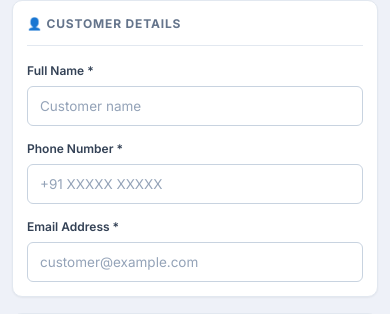
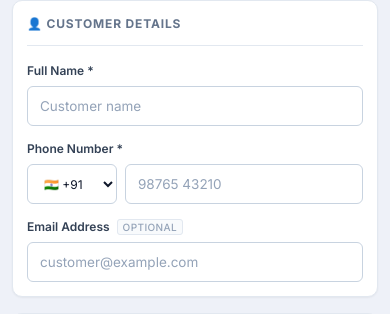
Before and after one commit to shubhamgoyal-oss/ecom-upload, a Flask app: page /erp in a window 390 px wide. Shown: the part 356-670 px from the top of the page. Run offline with Flask 3, Linux system fonts and the light colour scheme; data that the repository does not hold is empty.

Commit message:
Fix 6 ERP issues: country code, email optional, description, redirect, analytics refresh
- Phone field now has country code selector (default +91), numbers combined before save
- Email made optional in both forms and server validation
- Payment link description now uses actual puja/item name instead of generic text
- PAYMENT_SUCCESS_URL env var controls post-payment redirect destination
- Analytics tab fetches live data from API on every open (fixes stale paid/unpaid counts)
- xpay email fallback removed (no longer sends customer@example.com)

Co-Authored-By: Claude Sonnet 4.6 <noreply@anthropic.com>

```diff
--- a/app.py
+++ b/app.py
@@ -94,6 +94,7 @@ RAZORPAY_KEY_ID = os.environ.get("RAZORPAY_KEY_ID", "").strip()
 RAZORPAY_KEY_SECRET = os.environ.get("RAZORPAY_KEY_SECRET", "").strip()
 RAZORPAY_WEBHOOK_SECRET = os.environ.get("RAZORPAY_WEBHOOK_SECRET", "").strip()
 RAZORPAY_CALLBACK_URL = os.environ.get("RAZORPAY_CALLBACK_URL", "").strip()
+PAYMENT_SUCCESS_URL = os.environ.get("PAYMENT_SUCCESS_URL", "").strip()
 RAZORPAY_LINK_EXPIRY_HOURS = int(os.environ.get("RAZORPAY_LINK_EXPIRY_HOURS", "24"))
 RAZORPAY_NOTIFY_SMS = env_flag("RAZORPAY_NOTIFY_SMS", "true")
 RAZORPAY_NOTIFY_EMAIL = env_flag("RAZORPAY_NOTIFY_EMAIL", "true")
@@ -438,7 +439,7 @@ def build_xpay_link_payload(
     order_uid: str,
 ) -> Dict:
     customer_name = str((metadata or {}).get("customer_name") or "").strip() or "Customer"
-    customer_email = str((metadata or {}).get("email") or "").strip() or "customer@example.com"
+    customer_email = str((metadata or {}).get("email") or "").strip()
     customer_phone = normalize_contact_number(str((metadata or {}).get("phone") or "").strip())
 
     payload = {
@@ -450,7 +451,7 @@ def build_xpay_link_payload(
         },
         "expiryDate": int((time.time() + (XPAY_LINK_EXPIRY_HOURS * 3600)) * 1000),
         "receiptId": order_uid or uuid.uuid4().hex[:16],
-        "description": f"{order_type} order payment",
+        "description": str((metadata or {}).get("description") or f"{order_type} booking").strip(),
         "phoneNumberRequired": XPAY_PHONE_REQUIRED,
     }
     if customer_phone:
@@ -487,7 +488,7 @@ def build_razorpay_link_payload(
         "accept_partial": False,
         "expire_by": int(time.time()) + (RAZORPAY_LINK_EXPIRY_HOURS * 3600),
         "reference_id": (order_uid or uuid.uuid4().hex[:16])[:40],
-        "description": f"{order_type} order payment",
+        "description": str((metadata or {}).get("description") or f"{order_type} booking").strip(),
         "customer": customer_payload,
         "notify": {
             "sms": RAZORPAY_NOTIFY_SMS,
@@ -499,8 +500,9 @@ def build_razorpay_link_payload(
             "order_type": order_type,
         },
     }
-    if RAZORPAY_CALLBACK_URL:
-        payload["callback_url"] = RAZORPAY_CALLBACK_URL
+    _redirect = PAYMENT_SUCCESS_URL or RAZORPAY_CALLBACK_URL
+    if _redirect:
+        payload["callback_url"] = _redirect
         payload["callback_method"] = "get"
     return payload
 
@@ -836,8 +838,6 @@ def create_order(payload: Dict) -> Dict:
         raise ValueError("Customer name is required.")
     if not phone:
         raise ValueError("Phone number is required.")
-    if not email:
-        raise ValueError("Email ID is required.")
     if not payment_date:
         raise ValueError("Payment date is required.")
 
@@ -886,6 +886,10 @@ def create_order(payload: Dict) -> Dict:
     payment_provider = str(payload.get("payment_provider") or get_active_payment_provider()).strip().lower() or "manual"
     gateway_reference = str(payload.get("gateway_reference") or payload.get("xpay_reference") or "").strip() or None
     if not payment_link:
+        if order_type == "puja":
+            _description = f"Puja – {puja_name} at {temple_name}"
+        else:
+            _description = item_name or "E-commerce Order"
         link_data = create_payment_link_details(
             amount=amount,
             order_type=order_type,
@@ -893,6 +897,7 @@ def create_order(payload: Dict) -> Dict:
                 "customer_name": customer_name,
                 "phone": phone,
                 "email": email,
+                "description": _description,
             },
             order_uid=order_uid,
             currency=currency,
@@ -1077,13 +1082,19 @@ def update_order_payment_link(order_uid: str, amount: str = "", currency: str =
 
     final_amount = parse_amount(amount or existing.get("amount"))
     final_currency = parse_currency(currency or existing.get("currency"), fallback=DEFAULT_CURRENCY)
+    _otype = existing.get("order_type") or "ecommerce"
+    if _otype == "puja":
+        _desc = f"Puja – {existing.get('puja_name') or ''} at {existing.get('temple_name') or ''}"
+    else:
+        _desc = existing.get("item_name") or "E-commerce Order"
     link_data = create_payment_link_details(
         amount=final_amount,
-        order_type=existing.get("order_type") or "ecommerce",
+        order_type=_otype,
         metadata={
             "customer_name": existing.get("customer_name") or "",
             "phone": existing.get("phone") or "",
             "email": existing.get("email") or "",
+            "description": _desc,
         },
         order_uid=order_uid,
         currency=final_currency,
--- a/public/static/erp.css
+++ b/public/static/erp.css
@@ -1109,6 +1109,41 @@ input[readonly]:focus { box-shadow: none; border-color: var(--border-strong); }
   .section-header h2 { font-size: 18px; }
 }
 
+/* ── PHONE FIELD WITH COUNTRY CODE ───────────────────────── */
+.phone-field {
+  display: flex;
+  gap: 8px;
+}
+
+.country-code-select {
+  width: 110px;
+  flex-shrink: 0;
+  font-size: 13px;
+}
+
+.phone-field input {
+  flex: 1;
+}
+
+/* optional label tag */
+.optional-tag {
+  font-size: 10px;
+  font-weight: 500;
+  color: var(--text-4);
+  background: var(--surface-soft);
+  border: 1px solid var(--border);
+  border-radius: 3px;
+  padding: 1px 5px;
+  margin-left: 4px;
+  text-transform: uppercase;
+  letter-spacing: 0.04em;
+  vertical-align: middle;
+}
+
+@media (max-width: 480px) {
+  .country-code-select { width: 90px; font-size: 12px; }
+}
+
 @media (max-width: 480px) {
   .main-content { padding: 12px; }
   .stats-grid { grid-template-columns: 1fr 1fr; gap: 8px; }
--- a/public/static/erp.js
+++ b/public/static/erp.js
@@ -37,8 +37,16 @@ function initSidebar() {
       const target = document.getElementById(sectionId);
       if (target) target.classList.add('active');
 
-      if (sectionId === 'orders')    renderOrdersTable(ORDERS);
-      if (sectionId === 'analytics') updateStats(ORDERS);
+      if (sectionId === 'orders') {
+        fetch('/api/erp/orders').then(r => r.ok ? r.json() : null).then(d => {
+          if (d) { ORDERS = d.orders || []; renderOrdersTable(ORDERS); }
+        }).catch(() => renderOrdersTable(ORDERS));
+      }
+      if (sectionId === 'analytics') {
+        fetch('/api/erp/orders').then(r => r.ok ? r.json() : null).then(d => {
+          if (d) { ORDERS = d.orders || []; updateStats(ORDERS); }
+        }).catch(() => updateStats(ORDERS));
+      }
     });
   });
 }
@@ -304,6 +312,14 @@ async function generatePaymentLink(e) {
     // ── Step 1: Save the order ─────────────────────────────
     const formData = Object.fromEntries(new FormData(form));
     formData.payment_link = ''; // will be filled next
+    // Combine country code + phone number into single phone field
+    if (formData.phone_country_code && formData.phone_number) {
+      formData.phone = formData.phone_country_code + formData.phone_number.replace(/\D/g, '');
+    } else if (formData.phone_number) {
+      formData.phone = formData.phone_number;
+    }
+    delete formData.phone_country_code;
+    delete formData.phone_number;
 
     const saveRes = await fetch('/api/erp/orders', {
       method: 'POST',
--- a/templates/erp.html
+++ b/templates/erp.html
@@ -82,11 +82,24 @@
                 </div>
                 <div class="form-group">
                   <label for="pujaPhone">Phone Number *</label>
-                  <input id="pujaPhone" name="phone" type="tel" placeholder="+91 XXXXX XXXXX" required>
+                  <div class="phone-field">
+                    <select class="country-code-select" name="phone_country_code">
+                      <option value="+91" selected>🇮🇳 +91</option>
+                      <option value="+1">🇺🇸 +1</option>
+                      <option value="+44">🇬🇧 +44</option>
+                      <option value="+971">🇦🇪 +971</option>
+                      <option value="+65">🇸🇬 +65</option>
+                      <option value="+61">🇦🇺 +61</option>
+                      <option value="+60">🇲🇾 +60</option>
+                      <option value="+49">🇩🇪 +49</option>
+                      <option value="+33">🇫🇷 +33</option>
+                    </select>
+                    <input id="pujaPhone" name="phone_number" type="tel" placeholder="98765 43210" required>
+                  </div>
                 </div>
                 <div class="form-group">
-                  <label for="pujaEmail">Email Address *</label>
-                  <input id="pujaEmail" name="email" type="email" placeholder="customer@example.com" required>
+                  <label for="pujaEmail">Email Address <span class="optional-tag">optional</span></label>
+                  <input id="pujaEmail" name="email" type="email" placeholder="customer@example.com">
                 </div>
               </div>
             </div>
@@ -179,11 +192,24 @@
                 </div>
                 <div class="form-group">
                   <label for="ecomPhone">Phone Number *</label>
-                  <input id="ecomPhone" name="phone" type="tel" placeholder="+91 XXXXX XXXXX" required>
+                  <div class="phone-field">
+                    <select class="country-code-select" name="phone_country_code">
+                      <option value="+91" selected>🇮🇳 +91</option>
+                      <option value="+1">🇺🇸 +1</option>
+                      <option value="+44">🇬🇧 +44</option>
+                      <option value="+971">🇦🇪 +971</option>
+                      <option value="+65">🇸🇬 +65</option>
+                      <option value="+61">🇦🇺 +61</option>
+                      <option value="+60">🇲🇾 +60</option>
+                      <option value="+49">🇩🇪 +49</option>
+                      <option value="+33">🇫🇷 +33</option>
+                    </select>
+                    <input id="ecomPhone" name="phone_number" type="tel" placeholder="98765 43210" required>
+                  </div>
                 </div>
                 <div class="form-group">
-                  <label for="ecomEmail">Email Address *</label>
-                  <input id="ecomEmail" name="email" type="email" placeholder="customer@example.com" required>
+                  <label for="ecomEmail">Email Address <span class="optional-tag">optional</span></label>
+                  <input id="ecomEmail" name="email" type="email" placeholder="customer@example.com">
                 </div>
               </div>
             </div>
```
Also changed, not shown: static/erp.css (+35 -0 lines), static/erp.js (+18 -2 lines).
